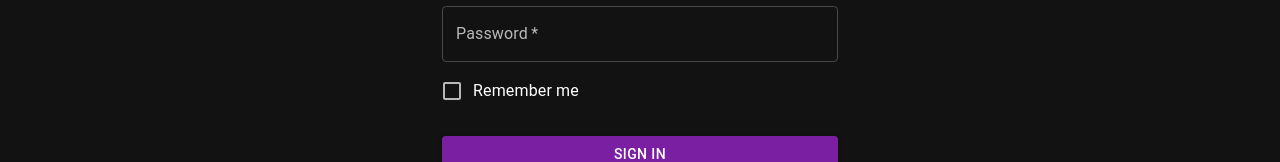
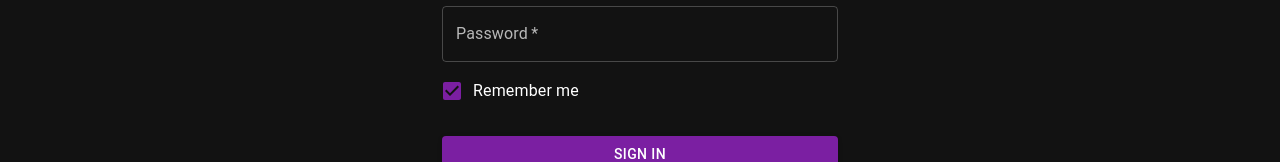
Before and after one commit to nancyk12/redux-frontend-summer23, a React (Create React App) app: page /login in a window 1280 px wide. Shown: the part 319-481 px from the top of the page. Built offline with nearby package versions, Linux system fonts and the light colour scheme; no server answers.

Commit message:
working remember me button, sending to backend for token expiration

```diff
--- a/src/components/Login.js
+++ b/src/components/Login.js
@@ -15,13 +15,22 @@ import { createTheme, ThemeProvider } from '@mui/material/styles';
 import {useDispatch, useSelector} from 'react-redux'
 import { login } from '../redux/usersSlice'
 import { CircularProgress } from '@mui/material';
+import {redirect, useNavigate} from 'react-router-dom'
 
 
 export default function Login() {
   const users = useSelector(state => state.users)
   const status = useSelector(state => state.users.status)
   const dispatch = useDispatch()
+  const navigate = useNavigate()
 
+  React.useEffect(() => {
+    if ( status === 'fulfilled' ) {
+      navigate('/', {replace: true})
+    }
+  }, [status])
+
+  const [isChecked, setIsChecked] = React.useState(true)
 
 
   const handleSubmit = (event) => {
@@ -31,9 +40,23 @@ export default function Login() {
     //   email: data.get('email'),
     //   password: data.get('password'),
     // });
+
+    //frontend handling the remember me
+    // let userObj = {
+    //   email: data.get('email'),
+    //   password: data.get('password'),
+    // };
+
+    // dispatch(login({
+    //   userObj: userObj,
+    //   isRemember: isChecked
+    // }))
+
+    //handle remember me in the backend
     let userObj = {
       email: data.get('email'),
       password: data.get('password'),
+      isRemember: isChecked
     };
 
     dispatch(login(userObj))
@@ -80,7 +103,13 @@ export default function Login() {
               autoComplete="current-password"
             />
             <FormControlLabel
-              control={<Checkbox value="remember" color="primary" />}
+              control={
+              <Checkbox
+                checked={isChecked}
+                onChange={() => setIsChecked(!isChecked)}
+                name="remember"
+                color="primary" />
+              }
               label="Remember me"
             />
             <Button
@@ -88,8 +117,8 @@ export default function Login() {
               fullWidth
               variant="contained"
               sx={{ mt: 3, mb: 2 }}
-            >
-              { (status === 'pending') ? <CircularProgress /> : 'Sign In' }
+            > { (status === 'pending') ? <CircularProgress /> : 'Sign In' }
+
 
             </Button>
             <Grid container>
--- a/src/redux/usersSlice.js
+++ b/src/redux/usersSlice.js
@@ -26,7 +26,11 @@ export const registerUser = createAsyncThunk('user/registerUser', async payloadD
 //login
 export const login = createAsyncThunk('user/login', async(userData, thunkAPI) => {
     try {
+
         let response = await Axios.post('/users/login', userData)
+        // console.log(userData.isRemember)
+        //remember me button checked
+        // userData.isRemember && localStorage.setItem('jwtToken', response.data.token)
 
         localStorage.setItem('jwtToken', response.data.token)
 
```
